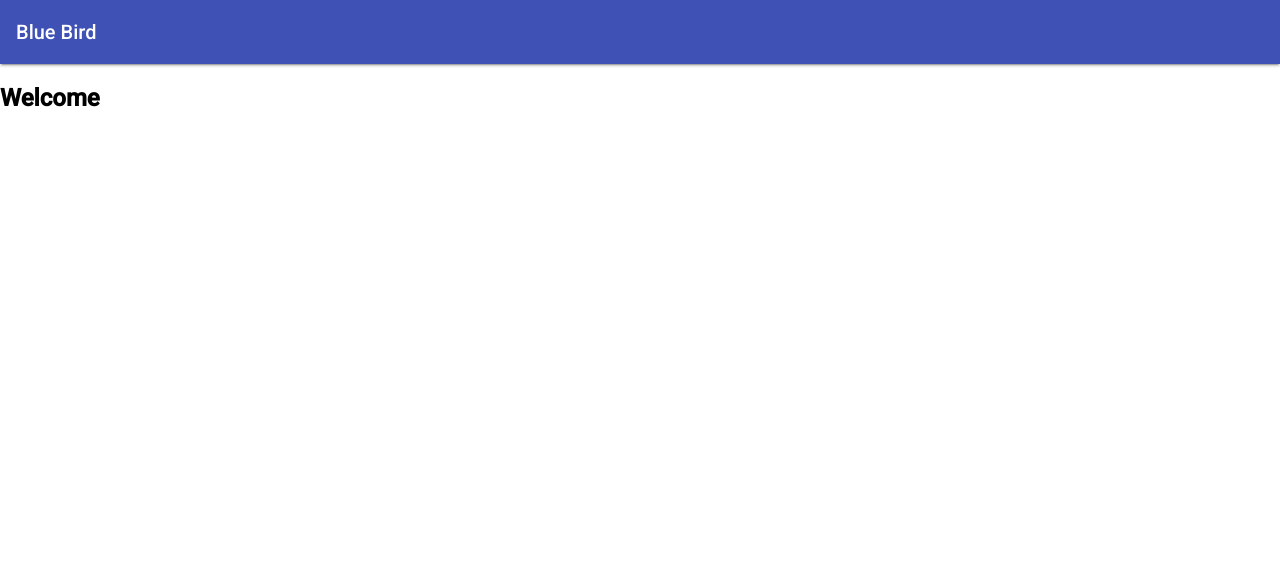
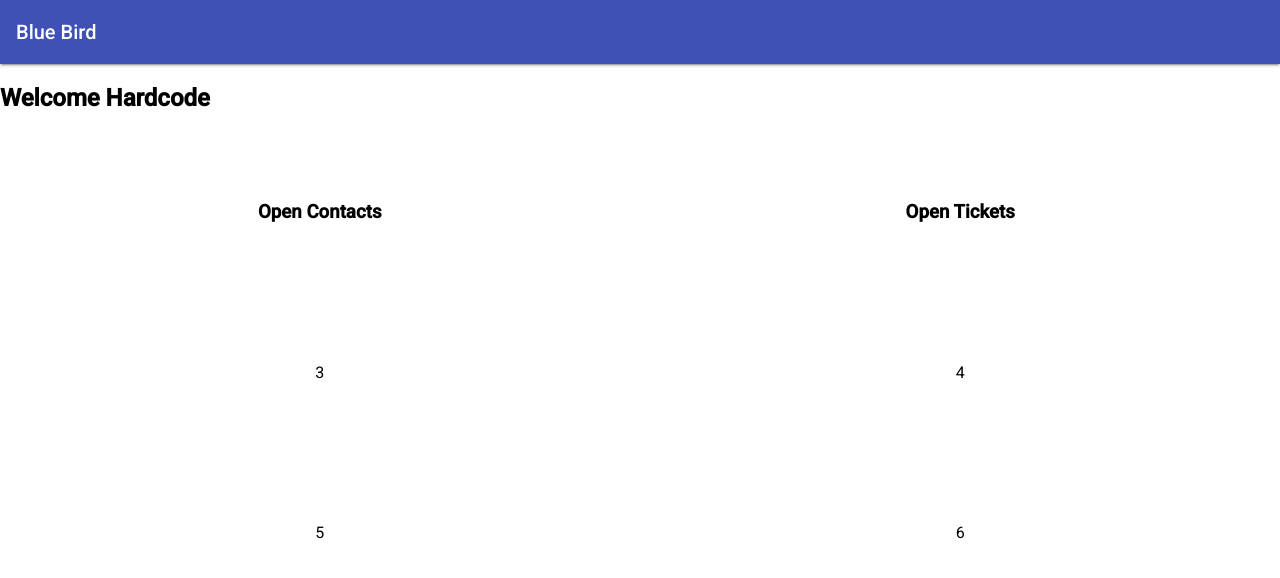
Before and after one commit to victorst79/BlueBird, an Angular app: page / in a window 1280 px wide. Shown: the top 578 px of the page. Built offline with nearby package versions, Linux system fonts and the light colour scheme.

Commit message:
First data binding added

```diff
--- a/src/app/app.module.ts
+++ b/src/app/app.module.ts
@@ -6,6 +6,7 @@ import { AppComponent } from './app.component';
 import { BrowserAnimationsModule } from '@angular/platform-browser/animations';
 import { MatToolbarModule } from '@angular/material/toolbar';
 import { MatMenuModule } from '@angular/material/menu';
+import { MatGridListModule } from '@angular/material/grid-list';
 import { DashboardComponent } from './dashboard/dashboard.component';
 import { HeaderComponent } from './header/header.component';
 
@@ -20,7 +21,8 @@ import { HeaderComponent } from './header/header.component';
     AppRoutingModule,
     BrowserAnimationsModule,
     MatToolbarModule,
-    MatMenuModule
+    MatMenuModule,
+    MatGridListModule
   ],
   providers: [],
   bootstrap: [AppComponent]
--- a/src/app/dashboard/dashboard.component.html
+++ b/src/app/dashboard/dashboard.component.html
@@ -1,3 +1,15 @@
 <section id="dashboard">
-  <h1>Welcome</h1>
+  <h1>Welcome {{userName}}</h1>
+  <mat-grid-list [cols]="breakpoint" rowHeight="2:0.5" (window:resize)="onResize($event)">
+    <mat-grid-tile>
+      <h3>Open Contacts</h3>
+    </mat-grid-tile>
+    <mat-grid-tile>
+      <h3>Open Tickets</h3>
+    </mat-grid-tile>
+    <mat-grid-tile>3</mat-grid-tile>
+    <mat-grid-tile>4</mat-grid-tile>
+    <mat-grid-tile>5</mat-grid-tile>
+    <mat-grid-tile>6</mat-grid-tile>
+  </mat-grid-list>
 </section>
--- a/src/app/dashboard/dashboard.component.ts
+++ b/src/app/dashboard/dashboard.component.ts
@@ -6,10 +6,20 @@ import { Component, OnInit } from '@angular/core';
   styleUrls: ['./dashboard.component.scss']
 })
 export class DashboardComponent implements OnInit {
-
-  constructor() { }
+  userName: string;
+  breakpoint: number;
+  /* @TODO sustituir userName por dato obtenido de API */
+  constructor() {
+    this.userName = 'Hardcode';
+    this.breakpoint = 0;
+  }
 
   ngOnInit() {
+    this.breakpoint = (window.innerWidth <= 500) ? 1 : 2;
+  }
+
+  onResize(event) {
+    this.breakpoint = (event.target.innerWidth <= 500) ? 1 : 2;
   }
 
 }
```
